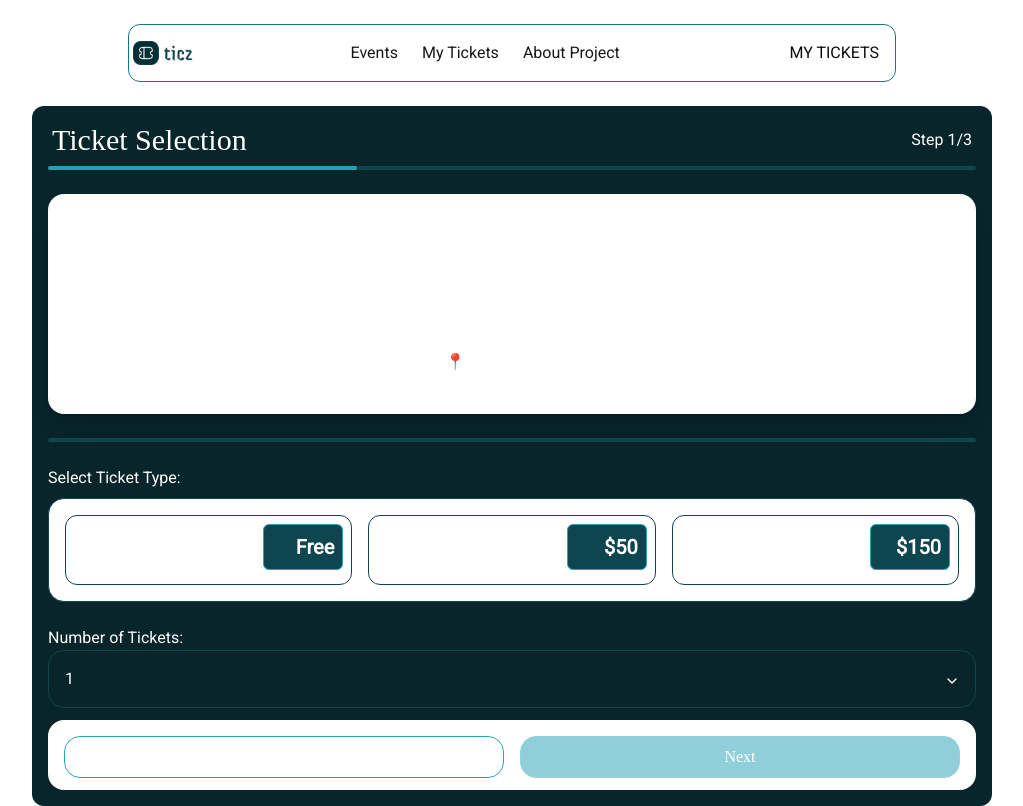
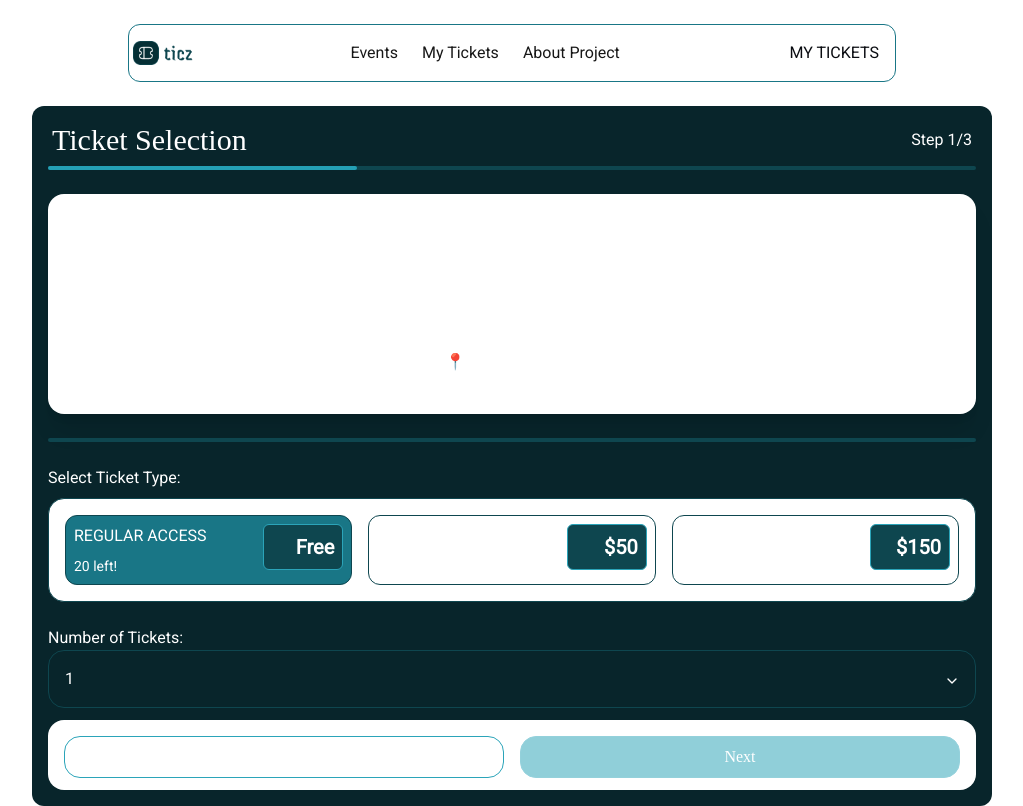
Before and after one commit to Madh-dev/Stage3.http.github.io, a Next.js app: page / in a window 1280 px wide. Shown: the whole page, without its empty margins (128-1151 px from the left). Built offline with nearby package versions, Linux system fonts and the light colour scheme; a web font is replaced by a local one.

Commit message:
first commit

```diff
--- a/app/_component/TicketType.jsx
+++ b/app/_component/TicketType.jsx
@@ -22,7 +22,7 @@ const TicketType = ({setTicketType,ticketType}) => {
             available: '20 left!'
         },
     ] // Track selected ticket (default to the first ticket)
-    const [selectedTicket, setSelectedTicket] = useState(ticketType || data[0]);
+    const [selectedTicket, setSelectedTicket] = useState(ticketType || data[0].name);
     useEffect(()=>{
         if (typeof window !== "undefined") {
             const storedTicket = localStorage.getItem("ticketType");
```
